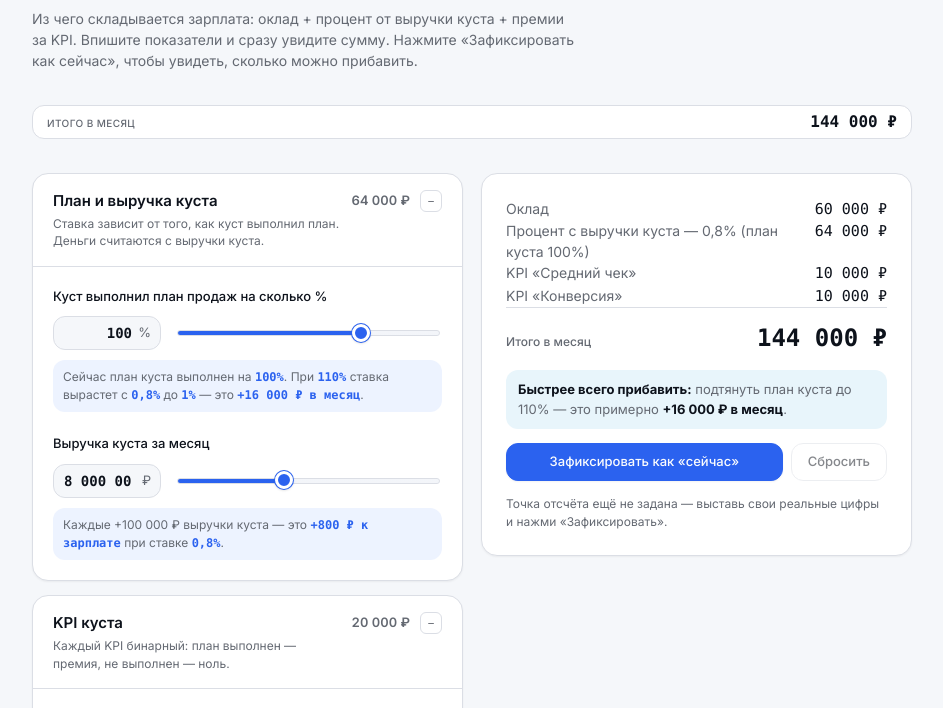
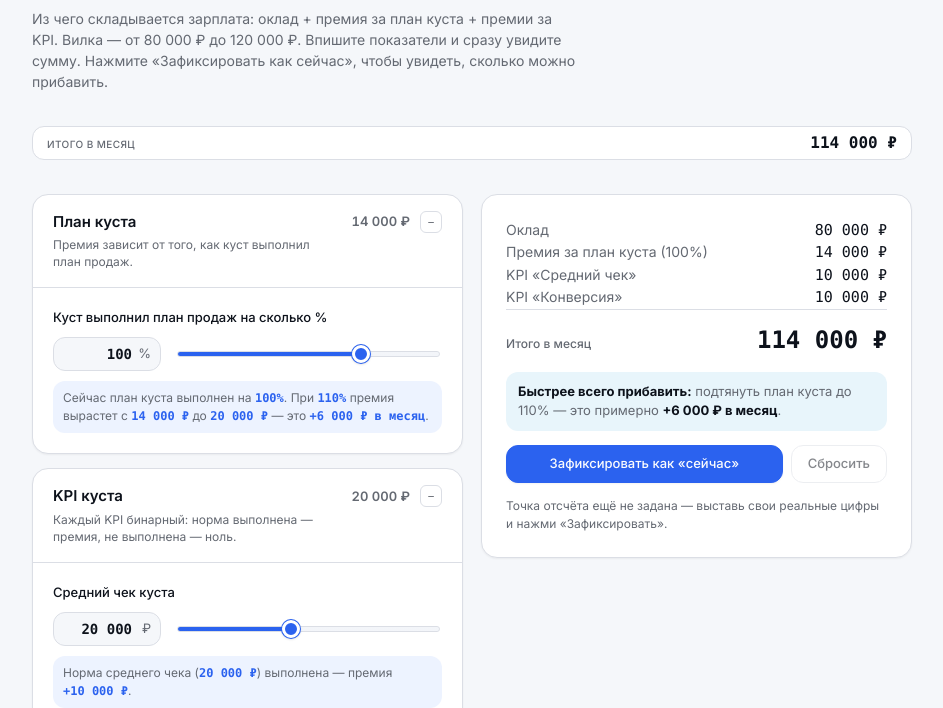
Before and after one commit to bggrowthhack-optimizer/motivation-calculators, a plain HTML site: page rop-template/index.html in a window 1280 px wide. Shown: the part 92-800 px from the top of the page, without its empty margins (168-1111 px from the left). Drawn offline with Linux system fonts and the light colour scheme.

Commit message:
Шаблон РОП: нормы чека 20 000 ₽ и конверсии 75%, вилка зарплаты 80–120 тыс. ₽ (фиксированные суммы вместо % от выручки)
Co-Authored-By: Claude Sonnet 5.5 <noreply@anthropic.com>
Claude-Session: https://claude.ai/code/session_011VT5kFpLee9n1bN9e6YBBo

```diff
--- a/rop-template/index.html
+++ b/rop-template/index.html
@@ -20,107 +20,98 @@
   var API = window.ROP_NORMS;
   var N = API.load();
 
-  function pct(x) { return (Math.round(x * 10000) / 100).toString().replace('.', ',') + '%'; }
-
-  function gradeRate(s) { return API.gradeRate(N.грейды, s.planPct); }
-  function percentPart(s) { return gradeRate(s) * s.revenue; }
+  function planPart(s) { return API.stepAmount(N.ступени, s.planPct); }
   function checkDone(s) { return s.factCheck >= N.kpiЧек.план; }
   function convDone(s) { return s.factConv >= N.kpiКонверсия.план; }
   function checkPart(s) { return checkDone(s) ? N.kpiЧек.премия : 0; }
   function convPart(s) { return convDone(s) ? N.kpiКонверсия.премия : 0; }
+  function total(s) { return N.оклад + planPart(s) + checkPart(s) + convPart(s); }
 
-  function gradeHint(s) {
-    var cur = gradeRate(s);
-    var ng = API.nextGrade(N.грейды, s.planPct);
-    if (!ng) {
-      return 'Куст в самой высокой ступени плана — ставка максимальная, <span class="mono">' + pct(cur) + '</span>.';
+  function planHint(s) {
+    var cur = planPart(s);
+    var ns = API.nextStep(N.ступени, s.planPct);
+    if (!ns) {
+      return 'Куст в самой высокой ступени плана — премия максимальная, <span class="mono">' + fmtMoney(cur) + '</span>.';
     }
-    var jump = (ng.ставка - cur) * s.revenue;
-    return 'Сейчас план куста выполнен на <span class="mono">' + s.planPct + '%</span>. При <span class="mono">' + ng.порог +
-      '%</span> ставка вырастет с <span class="mono">' + pct(cur) + '</span> до <span class="mono">' + pct(ng.ставка) +
-      '</span> — это <span class="mono">+' + fmtMoney(jump) + ' в месяц</span>.';
-  }
-
-  function revenueHint(s) {
-    var gain = gradeRate(s) * 100000;
-    return 'Каждые +100 000 ₽ выручки куста — это <span class="mono">+' + fmtMoney(gain) + ' к зарплате</span> при ставке <span class="mono">' + pct(gradeRate(s)) + '</span>.';
+    return 'Сейчас план куста выполнен на <span class="mono">' + s.planPct + '%</span>. При <span class="mono">' + ns.порог +
+      '%</span> премия вырастет с <span class="mono">' + fmtMoney(cur) + '</span> до <span class="mono">' + fmtMoney(ns.сумма) +
+      '</span> — это <span class="mono">+' + fmtMoney(ns.сумма - cur) + ' в месяц</span>.';
   }
 
   function checkHint(s) {
     if (checkDone(s)) {
-      return 'Плановый чек (<span class="mono">' + fmtMoney(N.kpiЧек.план) + '</span>) выполнен — премия <span class="mono">+' + fmtMoney(N.kpiЧек.премия) + '</span>.';
+      return 'Норма среднего чека (<span class="mono">' + fmtMoney(N.kpiЧек.план) + '</span>) выполнена — премия <span class="mono">+' + fmtMoney(N.kpiЧек.премия) + '</span>.';
     }
-    return 'До планового чека не хватает <span class="mono">' + fmtMoney(N.kpiЧек.план - s.factCheck) + '</span>. Дотянете — <span class="mono">+' + fmtMoney(N.kpiЧек.премия) + '</span>.';
+    return 'До нормы среднего чека не хватает <span class="mono">' + fmtMoney(N.kpiЧек.план - s.factCheck) + '</span>. Дотянете — <span class="mono">+' + fmtMoney(N.kpiЧек.премия) + '</span>.';
   }
 
   function convHint(s) {
     if (convDone(s)) {
-      return 'Плановая конверсия (<span class="mono">' + N.kpiКонверсия.план + '%</span>) выполнена — премия <span class="mono">+' + fmtMoney(N.kpiКонверсия.премия) + '</span>.';
+      return 'Норма конверсии (<span class="mono">' + N.kpiКонверсия.план + '%</span>) выполнена — премия <span class="mono">+' + fmtMoney(N.kpiКонверсия.премия) + '</span>.';
     }
     var gap = Math.round((N.kpiКонверсия.план - s.factConv) * 10) / 10;
-    return 'До плановой конверсии не хватает <span class="mono">' + gap + ' п.п.</span> Дотянете — <span class="mono">+' + fmtMoney(N.kpiКонверсия.премия) + '</span>.';
+    return 'До нормы конверсии не хватает <span class="mono">' + gap + ' п.п.</span> Дотянете — <span class="mono">+' + fmtMoney(N.kpiКонверсия.премия) + '</span>.';
   }
 
-  function gradeFootnote() {
-    var steps = N.грейды.map(function (g, i) {
-      if (i === 0) return 'меньше ' + (N.грейды[1] ? N.грейды[1].порог : 100) + '% — ' + pct(g.ставка);
-      if (!N.грейды[i + 1]) return 'от ' + g.порог + '% и выше — ' + pct(g.ставка);
-      return g.порог + '–' + (N.грейды[i + 1].порог - 1) + '% — ' + pct(g.ставка);
+  function stepsFootnote() {
+    var steps = N.ступени.map(function (g, i) {
+      if (i === 0) return 'меньше ' + (N.ступени[1] ? N.ступени[1].порог : 100) + '% — ' + fmtMoney(g.сумма);
+      if (!N.ступени[i + 1]) return 'от ' + g.порог + '% и выше — ' + fmtMoney(g.сумма);
+      return g.порог + '–' + (N.ступени[i + 1].порог - 1) + '% — ' + fmtMoney(g.сумма);
     });
-    return '<strong>Процент от выручки куста по выполнению плана куста:</strong> ' + steps.join('; ') + '.';
+    return '<strong>Премия за выполнение плана куста:</strong> ' + steps.join('; ') + '.';
   }
+
+  var minTotal = N.оклад + N.ступени[0].сумма;
+  var maxTotal = N.оклад + N.ступени[N.ступени.length - 1].сумма + N.kpiЧек.премия + N.kpiКонверсия.премия;
 
   var role = {
     id: 'роп',
     label: 'РОП',
     groups: [
       {
-        title: 'План и выручка куста',
-        note: 'Ставка зависит от того, как куст выполнил план. Деньги считаются с выручки куста.',
+        title: 'План куста',
+        note: 'Премия зависит от того, как куст выполнил план продаж.',
         collapsible: true,
-        sum: function (s) { return percentPart(s); },
+        sum: function (s) { return planPart(s); },
         fields: [
           { id: 'planPct', label: 'Куст выполнил план продаж на сколько %', unit: 'percent', key: true,
             min: 0, max: 140, step: 1, default: 100,
-            marginal: function (s) { return gradeHint(s); } },
-          { id: 'revenue', label: 'Выручка куста за месяц', unit: 'money', key: true,
-            min: 0, max: 20000000, step: 100000, default: 8000000,
-            marginal: function (s) { return revenueHint(s); } }
+            marginal: function (s) { return planHint(s); } }
         ]
       },
       {
         title: 'KPI куста',
-        note: 'Каждый KPI бинарный: план выполнен — премия, не выполнен — ноль.',
+        note: 'Каждый KPI бинарный: норма выполнена — премия, не выполнена — ноль.',
         collapsible: true,
         sum: function (s) { return checkPart(s) + convPart(s); },
         fields: [
           { id: 'factCheck', label: 'Средний чек куста', unit: 'money', key: true,
-            min: 2000, max: 25000, step: 100, default: 12000,
+            min: 5000, max: 40000, step: 500, default: 20000,
             marginal: function (s) { return checkHint(s); } },
-          { id: 'factConv', label: 'Конверсия рецепт → заказ', unit: 'percent', key: true,
-            min: 0, max: 100, step: 1, default: 40,
+          { id: 'factConv', label: 'Конверсия', unit: 'percent', key: true,
+            min: 0, max: 100, step: 1, default: 75,
             marginal: function (s) { return convHint(s); } }
         ]
       }
     ],
     compute: function (s) {
-      var rate = gradeRate(s);
       var rows = [
         { label: 'Оклад', value: N.оклад },
-        { label: 'Процент с выручки куста — ' + pct(rate) + ' (план куста ' + s.planPct + '%)', value: percentPart(s) },
+        { label: 'Премия за план куста (' + s.planPct + '%)', value: planPart(s) },
         { label: 'KPI «Средний чек»' + (checkDone(s) ? '' : ' (не выполнен)'), value: checkPart(s) },
         { label: 'KPI «Конверсия»' + (convDone(s) ? '' : ' (не выполнен)'), value: convPart(s) }
       ];
-      return { rows: rows, total: N.оклад + percentPart(s) + checkPart(s) + convPart(s), rate: rate };
+      return { rows: rows, total: total(s) };
     },
     tip: function (c, s) {
       var moves = [];
-      var ng = API.nextGrade(N.грейды, s.planPct);
-      if (ng) moves.push({ what: 'подтянуть план куста до ' + ng.порог + '%', money: (ng.ставка - c.rate) * s.revenue });
-      if (!checkDone(s)) moves.push({ what: 'довести средний чек до плана ' + fmtMoney(N.kpiЧек.план), money: N.kpiЧек.премия });
-      if (!convDone(s)) moves.push({ what: 'довести конверсию до плана ' + N.kpiКонверсия.план + '%', money: N.kpiКонверсия.премия });
+      var ns = API.nextStep(N.ступени, s.planPct);
+      if (ns) moves.push({ what: 'подтянуть план куста до ' + ns.порог + '%', money: ns.сумма - planPart(s) });
+      if (!checkDone(s)) moves.push({ what: 'довести средний чек до нормы ' + fmtMoney(N.kpiЧек.план), money: N.kpiЧек.премия });
+      if (!convDone(s)) moves.push({ what: 'довести конверсию до нормы ' + N.kpiКонверсия.план + '%', money: N.kpiКонверсия.премия });
       if (!moves.length) {
-        return '<strong>Дальше расти в этой модели некуда</strong> — ставка максимальная, оба KPI выполнены.';
+        return '<strong>Дальше расти в этой модели некуда</strong> — премия за план максимальная, оба KPI выполнены.';
       }
       moves.sort(function (a, b) { return b.money - a.money; });
       var m = moves[0];
@@ -132,12 +123,12 @@
     title: 'Калькулятор зарплаты РОПа',
     eyebrow: 'Шаблон · мотивация руководителя отдела продаж',
     favicon: '📈',
-    lede: 'Из чего складывается зарплата: оклад + процент от выручки куста + премии за KPI. Впишите показатели и сразу увидите сумму. Нажмите «Зафиксировать как сейчас», чтобы увидеть, сколько можно прибавить.',
+    lede: 'Из чего складывается зарплата: оклад + премия за план куста + премии за KPI. Вилка — от ' + fmtMoney(minTotal) + ' до ' + fmtMoney(maxTotal) + '. Впишите показатели и сразу увидите сумму. Нажмите «Зафиксировать как сейчас», чтобы увидеть, сколько можно прибавить.',
     footnotes: [
-      '<strong>Зарплата = оклад + процент от выручки куста + KPI-премии.</strong> Процент зависит от выполнения плана куста; премии за средний чек и конверсию выплачиваются целиком, если план по показателю выполнен.',
-      gradeFootnote(),
-      '<strong>KPI:</strong> средний чек — план ' + fmtMoney(N.kpiЧек.план) + ', премия ' + fmtMoney(N.kpiЧек.премия) + '; конверсия рецепт → заказ — план ' + N.kpiКонверсия.план + '%, премия ' + fmtMoney(N.kpiКонверсия.премия) + '.',
-      '<strong>Это обезличенный черновик.</strong> Оклад, ставки, планы и премии — условные числа для старта обсуждения, не политика конкретной компании.'
+      '<strong>Зарплата = оклад + премия за план куста + KPI-премии.</strong> Оклад ' + fmtMoney(N.оклад) + ' выплачивается всегда. Суммы фиксированные и не зависят от выручки, поэтому итог всегда в вилке ' + fmtMoney(minTotal) + ' — ' + fmtMoney(maxTotal) + '.',
+      stepsFootnote(),
+      '<strong>KPI:</strong> средний чек — норма ' + fmtMoney(N.kpiЧек.план) + ', премия ' + fmtMoney(N.kpiЧек.премия) + '; конверсия — норма ' + N.kpiКонверсия.план + '%, премия ' + fmtMoney(N.kpiКонверсия.премия) + '. Выплата целиком, если факт не ниже нормы.',
+      '<strong>Это обезличенный черновик.</strong> Нормы чека и конверсии и вилка зарплаты заданы; суммы ступеней плана и размер премий подобраны под вилку и не согласованы.'
     ],
     roles: [role]
   });
--- a/rop-template/norms.js
+++ b/rop-template/norms.js
@@ -1,47 +1,49 @@
 /**
  * Шаблон калькулятора РОПа (руководитель отдела продаж) — нормы.
- * Обезличенный черновик: не привязан к клиенту, все цифры УСЛОВНЫЕ,
- * их нужно заменить на реальные политики конкретной сети.
+ * Обезличенный черновик: не привязан к клиенту.
  *
- * Модель: ЗП РОПа = оклад + % от выручки куста + KPI-премии.
+ * Задано Русланом (19.11): норма конверсии 75%, норма среднего чека 20 000 ₽,
+ * вилка зарплаты 80–120 тыс. ₽. Остальные числа (суммы ступеней, размер
+ * премий) подобраны под эту вилку и не согласованы — заменить на реальные.
  *
- *   • ГРЕЙД (ставка %) берётся от ВЫПОЛНЕНИЯ ПЛАНА КУСТА в целом (в %).
- *     Деньги считаются как ставка × выручка куста (не личная).
- *   • KPI-премии — бинарные, без градаций: план по показателю выполнен —
- *     фиксированная премия, не выполнен — ноль. Два KPI: средний чек и
- *     конверсия (рецепт → заказ).
+ * Модель: ЗП РОПа = оклад + премия за выполнение плана куста (ступени,
+ * фиксированные суммы) + две бинарные KPI-премии (средний чек, конверсия).
  *
- * Правка под клиента: изменить DEFAULT_NORMS здесь (и заголовки в index.html).
+ *   • Минимум = оклад (все ступени и KPI ноль) = 80 000 ₽.
+ *   • Максимум = оклад + высшая ступень плана куста + обе KPI-премии
+ *     = 80 000 + 20 000 + 2 × 10 000 = 120 000 ₽.
+ *   Суммы фиксированные, от выручки не зависят — поэтому вилка держится
+ *   при любой выручке куста.
  *
- * Грейды: массив ступеней {порог, ставка}, отсортирован по порогу.
- * Первый элемент — базовая ставка (порог 0, «ниже всех порогов»).
+ * Ступени: массив {порог, сумма}, отсортирован по порогу. Первый элемент —
+ * базовая ступень (порог 0, «ниже всех порогов»).
  */
 (function (global) {
   var DEFAULT_NORMS = {
-    оклад: 60000,
-    грейды: [
-      { порог: 0,   ставка: 0.004 },  // план куста < 80%
-      { порог: 80,  ставка: 0.006 },
-      { порог: 100, ставка: 0.008 },
-      { порог: 110, ставка: 0.010 }   // перевыполнение
+    оклад: 80000,
+    ступени: [
+      { порог: 0,   сумма: 0 },       // план куста < 80%
+      { порог: 80,  сумма: 7000 },
+      { порог: 100, сумма: 14000 },
+      { порог: 110, сумма: 20000 }    // перевыполнение
     ],
     kpiЧек: {
-      план: 12000,     // плановый средний чек, ₽
-      премия: 10000    // выплачивается, если факт не ниже плана
+      план: 20000,     // норма среднего чека, ₽
+      премия: 10000    // выплачивается, если факт не ниже нормы
     },
     kpiКонверсия: {
-      план: 40,        // плановая конверсия рецепт → заказ, %
-      премия: 10000    // выплачивается, если факт не ниже плана
+      план: 75,        // норма конверсии, %
+      премия: 10000    // выплачивается, если факт не ниже нормы
     }
   };
 
   function norms() { return JSON.parse(JSON.stringify(DEFAULT_NORMS)); }
 
-  // Ставка ступени для заданного % выполнения плана.
+  // Сумма ступени для заданного % выполнения плана.
   function stepValue(ступени, pct) {
-    var r = (ступени[0] || {}).ставка || 0;
+    var r = (ступени[0] || {}).сумма || 0;
     for (var i = 0; i < ступени.length; i++) {
-      if (pct >= ступени[i].порог) r = ступени[i].ставка;
+      if (pct >= ступени[i].порог) r = ступени[i].сумма;
     }
     return r;
   }
@@ -57,7 +59,7 @@
   global.ROP_NORMS = {
     DEFAULT_NORMS: DEFAULT_NORMS,
     load: norms,
-    gradeRate: stepValue,
-    nextGrade: nextStep
+    stepAmount: stepValue,
+    nextStep: nextStep
   };
 })(window);
```
